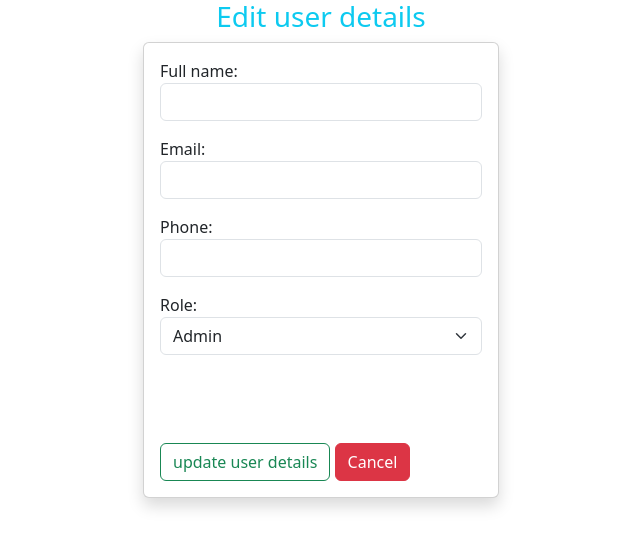
After one commit to muthwa-07/schoolssystem, a Flask app: template templates/edit_user.html in a window 1280 px wide. The commit adds this page. Shown: the top 548 px of the page, without its empty margins (319-959 px from the left). Run offline with Flask 3, Linux system fonts and the light colour scheme; the template is opened without the code that fills it, so the values that code supplies are empty.

Commit message:
new code

```diff
--- a/app.py
+++ b/app.py
@@ -8,6 +8,31 @@ import functions
 
 # create a new application based on flask
 app = Flask(__name__)
+
+
+
+
+
+
+
+
+
+
+
+
+
+
+
+
+
+
+
+
+
+
+
+
+
 
 # below is the register route
 @app.route("/register", methods=["GET", "POST"])
@@ -48,6 +73,18 @@ def register():
 
 app.secret_key = "fhbcqhasbjfcncwasbhjZVcvwsdvcz"
 
+
+
+
+
+
+
+
+
+
+
+
+
 @app.route("/login", methods=["POST", "GET"])
 def login():
     if request.method == "GET":
@@ -82,6 +119,9 @@ def login():
             if functions.verify_password_salt(db_password, password):
                 session["user_name"] = fullname
                 session["user_role"] = role
+                session["user_id"]=user[0]
+                session["user_email"]=email
+
 
                 # based on the role redirect a person to a given dashboard
                 if role == "admin":
@@ -97,6 +137,19 @@ def login():
 
 
 
+
+
+
+
+
+
+
+
+
+
+
+
+
 # route for the student dashboard
 @app.route("/student/dashboard")
 def student_dashboard():
@@ -106,12 +159,55 @@ def student_dashboard():
 
 
 
-# route for a teacher dashboard
+
+
+
+
+
+
+
+
+
+
+
+
+
+# Teacher dashboard
 @app.route("/teacher/dashboard")
 def teacher_dashboard():
-    if session.get("user_role") == "teacher":
-        return render_template("teacher_dashboard.html", name= session.get("user_name"))
-    return redirect(url_for("login"))
+    if session.get("user_role") != "teacher":
+        return redirect(url_for('login'))
+    # establish a connection to the db
+    connection = pymysql.connect(host="localhost", user="root", password="", database="school_db")
+
+    cursor = connection.cursor()
+
+    # get the current teacher id
+    cursor.execute("select user_id from users where email=%s", (session.get("user_email"),))
+    teacher = cursor.fetchone()
+
+    if not teacher:
+        return "Teacher not Found"
+
+    teacher_id = teacher[0]
+
+    cursor.execute("select title, description, due_date, posted_at from assignments where teacher_id = %s order by posted_at DESC", (teacher_id,))
+
+    assignments = cursor.fetchall()
+
+    return render_template("teacher_dashboard.html", name=session.get("user_name"), asssignments = assignments)
+
+
+
+
+
+
+
+
+
+
+
+
 
 
 
@@ -131,9 +227,193 @@ def admin_dashboard():
     return redirect(url_for("login"))
 
 
+
+
+
+
+
+
+
+
+
+
+
+
+# Edit user route
+
+@app.route("/admin/user/<int:user_id>/edit", methods=["GET"])
+def edit_user(user_id):
+    if session.get("user_role") == "admin":
+        # establish a connection to the db
+        connection = pymysql.connect(host="localhost", user="root", password="", database="school_db")
+
+        cursor = connection.cursor()
+        cursor.execute("select user_id, fullname, email, phone, role from users where user_id = %s", (user_id, ))
+        user = cursor.fetchone()
+        return render_template("edit_user.html", user = user)
+
+    return redirect(url_for("login"))
+
+
+# update route to update th user details
+@app.route("/admin/user/<int:user_id>/update" , methods=["POST"])
+def update_user(user_id):
+    if session.get("user_role") == "admin":
+        fullname = request.form["fullname"]
+        email = request.form["email"]
+        phone= request.form["phone"]
+        role = request.form["role"]
+
+        # establish a connection to the db
+        connection = pymysql.connect(host="localhost", user="root", password="", database="school_db")
+
+        cursor = connection.cursor()
+
+        sql ="update users set fullname=%s , email=%s , phone=%s, role=%s where user_id=%s "
+        data = (fullname, email , phone, role , user_id)
+
+        cursor.execute(sql,data)
+
+        connection.commit()
+
+        return redirect(url_for('admin_dashboard'))
+    return redirect(url_for("login"))
+
+
+
+
+
+
+
+
+
+
+
+
+
+
+
+
+
+
+
+
+
+# ass route
+@app.route("/teacher/assignments/create", methods=["GET", "POST"])
+def create_assignment():
+    if session.get("user_role") != "teacher":
+        return redirect(url_for("login"))
+
+    if request.method == "POST":
+        title = request.form["title"]
+        description = request.form["description"]
+        due_date = request.form["due_date"]
+
+        # Get teacher ID from session (assuming you store user_id after login)
+        teacher_email = session.get("user_email")
+
+        # Connect to DB to fetch teacher ID
+        connection = pymysql.connect(host="localhost", user="root", password="", database="school_db")
+        cursor = connection.cursor()
+        cursor.execute("SELECT user_id FROM users WHERE email=%s", (teacher_email,))
+        teacher = cursor.fetchone()
+
+        if teacher:
+            teacher_id = teacher[0]
+
+            sql = "INSERT INTO assignments (title, description, due_date, teacher_id) VALUES (%s, %s, %s, %s)"
+
+            data = (title, description, due_date, teacher_id)
+
+            cursor.execute(sql, data)
+            connection.commit()
+            return redirect(url_for("teacher_dashboard"))
+        else:
+            return "Teacher not found"
+
+    return render_template("create_assignment.html")
+
+
+
+
+
+
+
+
+
+
+
+
+
+
+
+
+
+# Delete route
+@app.route("/admin/user/<int:user_id>/delete", methods=["POST"])
+def delete_user(user_id):
+    if session.get("user_role") != "admin":
+        return redirect(url_for("login"))
+
+    connection = pymysql.connect(host="localhost", user="root", password="", database="school_db")
+    cursor = connection.cursor()
+
+    sql = "DELETE FROM users WHERE user_id = %s"
+    data = (user_id,)
+
+    cursor.execute(sql, data)
+    connection.commit()
+
+    # After deleting, redirect back to the admin dashboard or show a message
+    return redirect(url_for("admin_dashboard"))
+
+
+
+
+
+
+
+
+
+
+
+
+
+
+
+# Student route to view assignment
+@app.route("/student/assignments" ,methods=["POST","GET"])
+def student_assignments():
+    if session.get("user_role") != "student":
+        return redirect(url_for("login"))
+
+    connection = pymysql.connect(host="localhost", user="root", password="", database="school_db")
+    cursor = connection.cursor()
+
+    # Assuming you want to show all assignments:
+    sql = "SELECT title, description, due_date, posted_at FROM assignments ORDER BY posted_at DESC"
+    cursor.execute(sql)
+    assignments = cursor.fetchall()
+
+    return render_template("student_assignments.html", assignments=assignments)
+
+
+
+
+
+
+
+
+
+
+
+
+
 # logout Route
 @app.route("/logout")
 def logout():
+
     session.clear()
     return redirect(url_for("login"))
 
--- /dev/null
+++ b/templates/edit_user.html
@@ -0,0 +1,65 @@
+<!DOCTYPE html>
+<html lang="en">
+<head>
+    <meta charset="UTF-8">
+    <meta name="viewport" content="width=device-width, initial-scale=1.0">
+    <title>UD</title>
+    <link href="https://cdn.jsdelivr.net/npm/bootstrap@5.3.7/dist/css/bootstrap.min.css" rel="stylesheet" integrity="sha384-LN+7fdVzj6u52u30Kp6M/trliBMCMKTyK833zpbD+pXdCLuTusPj697FH4R/5mcr" crossorigin="anonymous">
+</head>
+<body>
+
+    <div class="container">
+        <h3 class="text-center text-info">Edit user details</h3>
+        <div class="row">
+            <div class="col-md-4"></div>
+            <div class="col-md-4">
+                <div class="card shadow p-3">
+            <form action="{{url_for('update_user' , user_id=user[0])}}" method="POST">
+            <div class="mb-3">
+                <label for="" >Full name:</label>
+                <input type="text" name="fullname" value="{{user[1]}}" class="form-control">
+
+            </div>
+
+             <form action="" method="POST">
+            <div class="mb-3">
+                <label for="" >Email: </label>
+                <input type="text" name="email" value="{{user[2]}}" class="form-control">
+
+            </div>
+
+             <form action="" method="POST">
+            <div class="mb-3">
+                <label for="" >Phone:</label>
+                <input type="text" name="phone" value="{{user[3]}}" class="form-control">
+
+            </div>
+
+             <form action="" method="POST">
+            <div class="mb-3">
+                <label for="" >Role:</label>
+
+                <select name="role" id="" class="form-select ">
+                    <option value="admin"{% if user[4] == "admin" %} selected{% endif %}>Admin</option>
+                    <option value="admin"{% if user[4] == "taecher" %} selected{% endif %}>Teacher</option>
+                    <option value="admin"{% if user[4] == "student" %} selected{% endif %}>Student</option>
+                </select>
+
+            </div>
+            <br><br><br>
+
+            <input type="submit" value="update user details" class="btn btn-outline-success">
+            <a href="{{ url_for('admin_dashboard')}}" class="btn btn-danger">Cancel</a>
+        </form>
+        </div>
+            </div>
+            <div class="col-md-4"></div>
+        </div>
+
+
+
+
+
+    </div>
+</body>
+</html>
--- a/templates/student_dashboard.html
+++ b/templates/student_dashboard.html
@@ -11,6 +11,10 @@
 
     </h2>
     <p class="text-danger text-end"> {{name}}</p>
+
+    <form action="{{ url_for('student_assignments') }}" method="get" style="display:inline;">
+        <button type="submit" class="btn btn-primary">View Assignments</button>
+    </form>
     <a href="/logout" class="btn btn-danger">Logout</a>
 </body>
 </html>
```
Also changed, not shown: templates/admin_dashboard.html (+8 -1 lines), templates/create_assignment.html (added, +44 -0 lines), templates/student_assignments.html (added, +26 -0 lines), templates/teacher_dashboard.html (+20 -12 lines).
